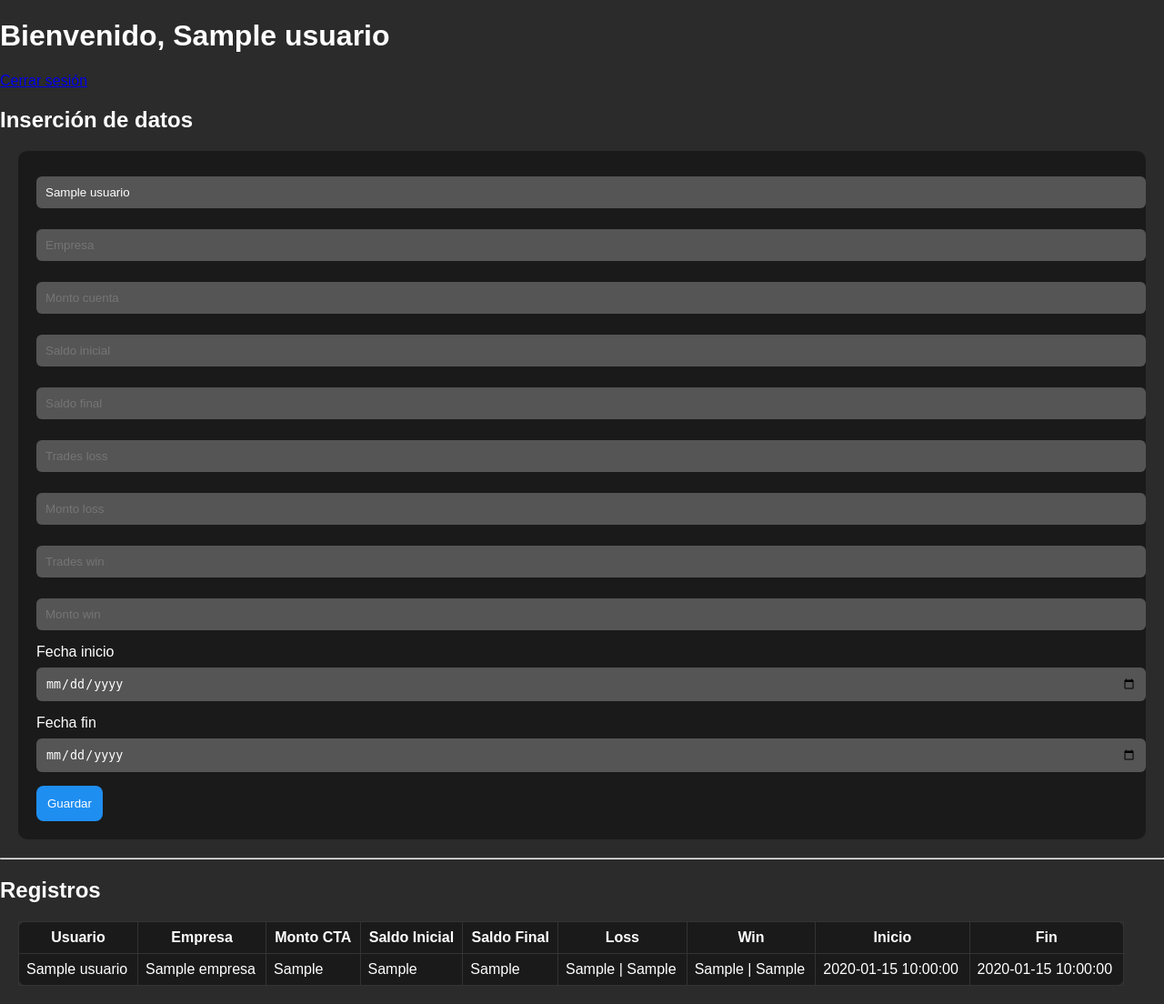
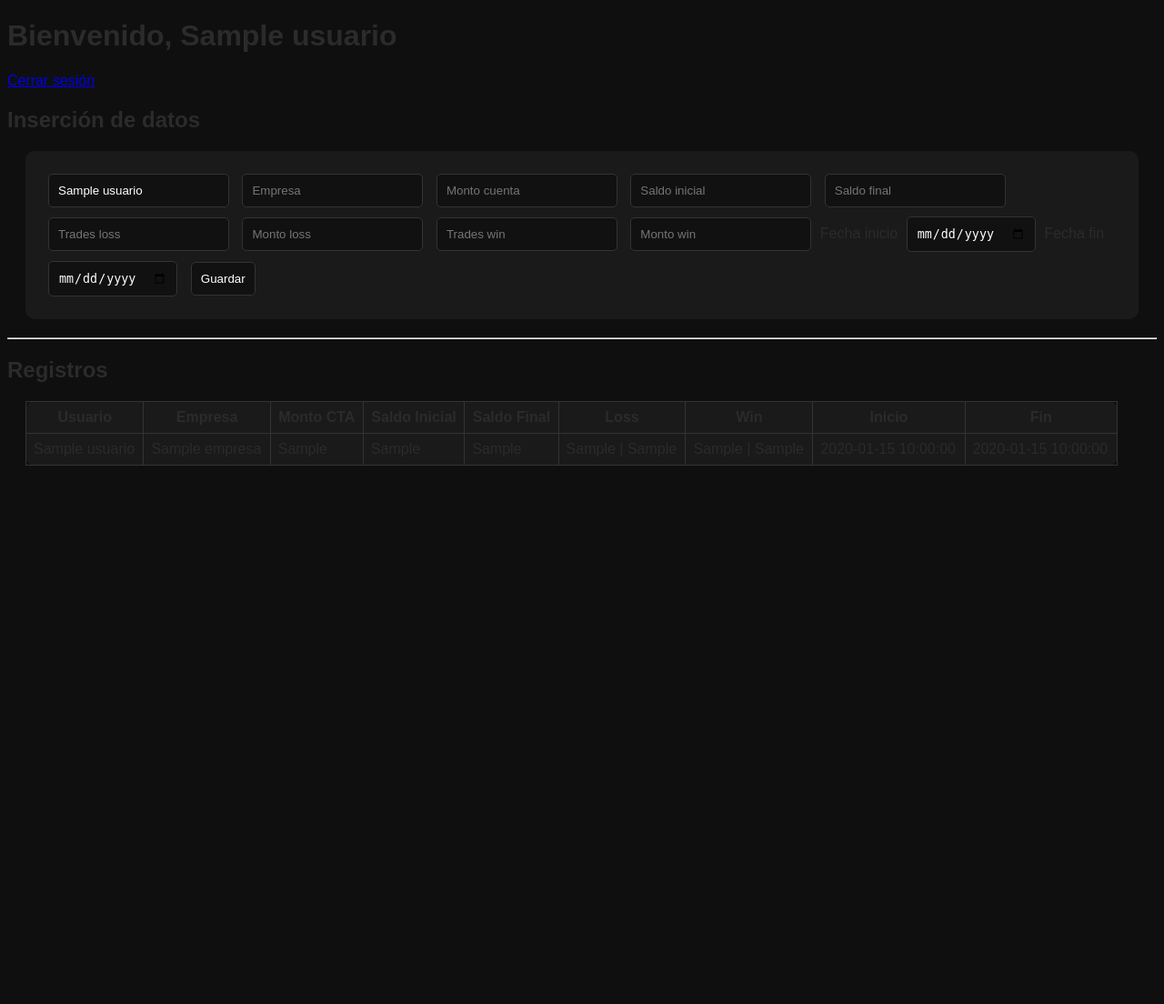
Before and after one commit to juancarlosgonzalezortega-eng/trader_kabra, a Flask app: template templates/index.html in a window 1280 px wide. Shown: the whole page at 91% size. After the commit the page ends 512 px from the top, so only its background shows below. Run offline with Flask 3, Linux system fonts and the light colour scheme; the template is opened without the code that fills it: most values are stand-ins (such as "Sample title", 1, 10 or a date in 2020); some libraries are stand-ins or nearby versions.

Commit message:
Update style.css

```diff
--- a/static/style.css
+++ b/static/style.css
@@ -1,42 +1,8 @@
-body{
-    margin:0;
-    padding:0;
-    background-color:#2b2b2b; /* gris oscuro pero más claro que el negro */
-    color:white;
-    font-family:Arial, sans-serif;
-}
 
-.container {
-    background:#3c3c3c; /* gris un poco más claro */
-    padding:30px;
-    max-width:600px;
-    margin:80px auto;
-    border-radius:12px;
-    box-shadow:0 0 15px rgba(0,0,0,0.6);
-}
-
-input, select, textarea {
-    width:100%;
-    padding:10px;
-    margin-top:8px;
-    margin-bottom:15px;
-    border-radius:6px;
-    border:none;
-    background:#555;
-    color:white;
-}
-
-button {
-    padding:12px;
-    background:#1f8ef1;
-    color:white;
-    border:none;
-    border-radius:8px;
-    cursor:pointer;
-}
-
-button:hover {
-    opacity:0.9;
+body {
+    background: #0f0f0f;
+    color: #2b2b2b;
+    font-family: Arial, sans-serif;
 }
 
 form, table {
@@ -44,6 +10,15 @@ form, table {
     padding: 20px;
     border-radius: 10px;
     margin: 20px;
+}
+
+input, button {
+    background: #111;
+    color: white;
+    border: 1px solid #333;
+    padding: 10px;
+    margin: 5px;
+    border-radius: 5px;
 }
 
 table {
```
